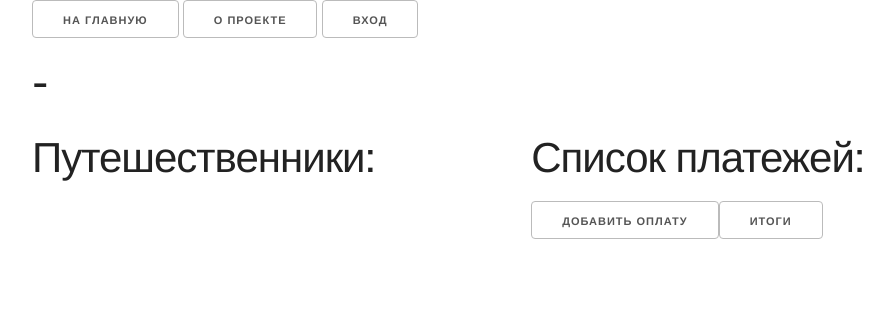
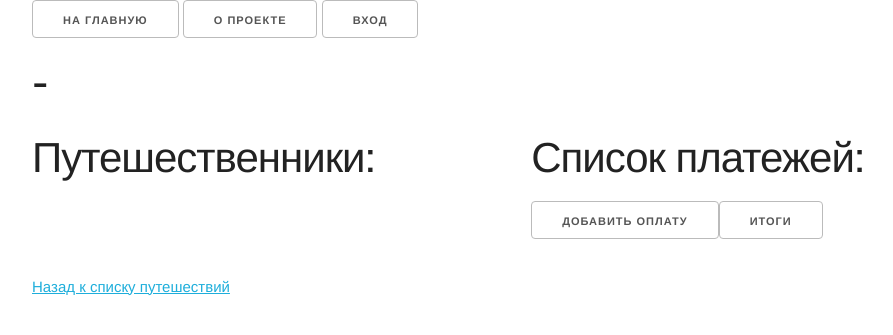
Before and after one commit to miguel-vn/travel_payments_web, a Django app: template payments_logic/templates/travel_details.html in a window 1280 px wide. Shown: the top 335 px of the page, without its empty margins (128-1021 px from the left). Run offline with Django 3.2, Linux system fonts and the light colour scheme; the template is opened without the code that fills it, so the values that code supplies are empty.

Commit message:
Added link to travels list

```diff
--- a/payments_logic/templates/travel_details.html
+++ b/payments_logic/templates/travel_details.html
@@ -26,6 +26,7 @@
                 {% endfor %}
             </ul>
         </div>
+    <p><a href="{% url 'travels_list' %}">Назад к списку путешествий</a></p>
 
     </div>
 {% endblock %}
```
